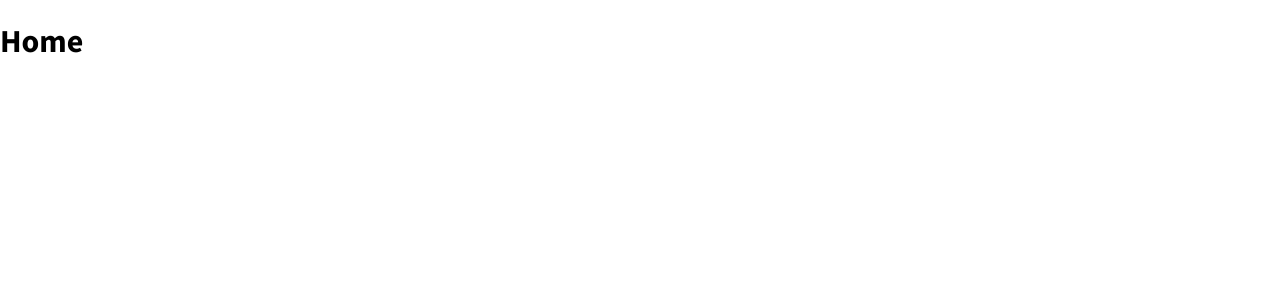
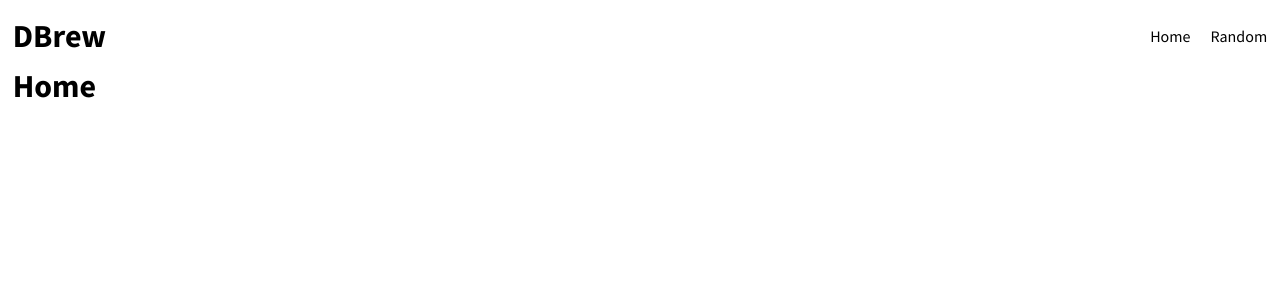
Before and after one commit to ShivangamSoni/d-brew, a Next.js app: page / in a window 1280 px wide. Shown: the top 300 px of the page. Built offline with nearby package versions, Linux system fonts and the light colour scheme.

Commit message:
Add: Header & Site Layout

```diff
--- a/next.config.js
+++ b/next.config.js
@@ -1,7 +1,10 @@
 /** @type {import('next').NextConfig} */
 const nextConfig = {
-  reactStrictMode: true,
-  swcMinify: true,
-}
+    reactStrictMode: true,
+    swcMinify: true,
+    compiler: {
+        styledComponents: true,
+    },
+};
 
-module.exports = nextConfig
+module.exports = nextConfig;
--- a/package.json
+++ b/package.json
@@ -11,12 +11,14 @@
   "dependencies": {
     "next": "13.0.0",
     "react": "18.2.0",
-    "react-dom": "18.2.0"
+    "react-dom": "18.2.0",
+    "styled-components": "^5.3.6"
   },
   "devDependencies": {
     "@types/node": "18.11.5",
     "@types/react": "18.0.23",
     "@types/react-dom": "18.0.7",
+    "@types/styled-components": "^5.1.26",
     "eslint": "8.26.0",
     "eslint-config-next": "13.0.0",
     "typescript": "4.8.4"
--- a/pages/_app.tsx
+++ b/pages/_app.tsx
@@ -2,6 +2,7 @@ import type { AppProps } from "next/app";
 import Head from "next/head";
 
 import "../styles/globals.css";
+import Layout from "../src/Site/Layout/Layout";
 
 export default function App({ Component, pageProps }: AppProps) {
     return (
@@ -10,7 +11,9 @@ export default function App({ Component, pageProps }: AppProps) {
                 <title>DBrew</title>
             </Head>
 
-            <Component {...pageProps} />
+            <Layout>
+                <Component {...pageProps} />
+            </Layout>
         </>
     );
 }
--- /dev/null
+++ b/src/Site/Header/Constants.ts
@@ -0,0 +1,12 @@
+export const SITE_NAV_LINKS = [
+    {
+        id: 1,
+        label: "Home",
+        href: "/",
+    },
+    {
+        id: 2,
+        label: "Random",
+        href: "/random",
+    },
+];
--- /dev/null
+++ b/src/Site/Header/Header.tsx
@@ -0,0 +1,34 @@
+import Link from "next/link";
+import type { FC } from "react";
+
+import { SITE_NAV_LINKS } from "./Constants";
+import {
+    StyledHead,
+    Title,
+    Nav,
+    NavList,
+    ListItem,
+    NavLink,
+} from "./Styled.Components";
+
+const Header: FC = () => {
+    return (
+        <StyledHead>
+            <Title>DBrew</Title>
+
+            <Nav>
+                <NavList>
+                    {SITE_NAV_LINKS.map(({ id, label, href }) => (
+                        <ListItem key={id}>
+                            <Link href={href} passHref legacyBehavior>
+                                <NavLink>{label}</NavLink>
+                            </Link>
+                        </ListItem>
+                    ))}
+                </NavList>
+            </Nav>
+        </StyledHead>
+    );
+};
+
+export default Header;
--- /dev/null
+++ b/src/Site/Header/Styled.Components.tsx
@@ -0,0 +1,31 @@
+import styled from "styled-components";
+
+export const StyledHead = styled.header`
+    display: flex;
+    align-items: center;
+    justify-content: space-between;
+    margin-bottom: 10px;
+`;
+
+export const Title = styled.h1``;
+
+export const Nav = styled.nav``;
+
+export const NavList = styled.ul`
+    list-style: none;
+    margin: 0;
+    padding: 0;
+
+    display: flex;
+    align-items: center;
+    justify-content: space-between;
+    gap: 20px;
+`;
+
+export const ListItem = styled.li``;
+
+export const NavLink = styled.a`
+    &:hover {
+        color: cornflowerblue;
+    }
+`;
--- /dev/null
+++ b/src/Site/Layout/Layout.tsx
@@ -0,0 +1,15 @@
+import type { FC, ReactNode } from "react";
+
+import { Wrapper } from "./Styled.Components";
+import Header from "../Header/Header";
+
+const Layout: FC<{ children: ReactNode }> = ({ children }) => {
+    return (
+        <Wrapper>
+            <Header />
+            <main>{children}</main>
+        </Wrapper>
+    );
+};
+
+export default Layout;
--- /dev/null
+++ b/src/Site/Layout/Styled.Components.tsx
@@ -0,0 +1,7 @@
+import styled from "styled-components";
+
+export const Wrapper = styled.div`
+    width: min(1400px, 98%);
+    margin-inline: auto;
+    margin-block: 1rem;
+`;
--- a/styles/globals.css
+++ b/styles/globals.css
@@ -15,3 +15,14 @@ a {
     color: inherit;
     text-decoration: none;
 }
+
+h1,
+h2,
+h3,
+h4,
+h5,
+h6,
+p {
+    padding: 0;
+    margin: 0;
+}
```
Also changed, not shown: 1 other file (tests, documents, lock files or other folders).
